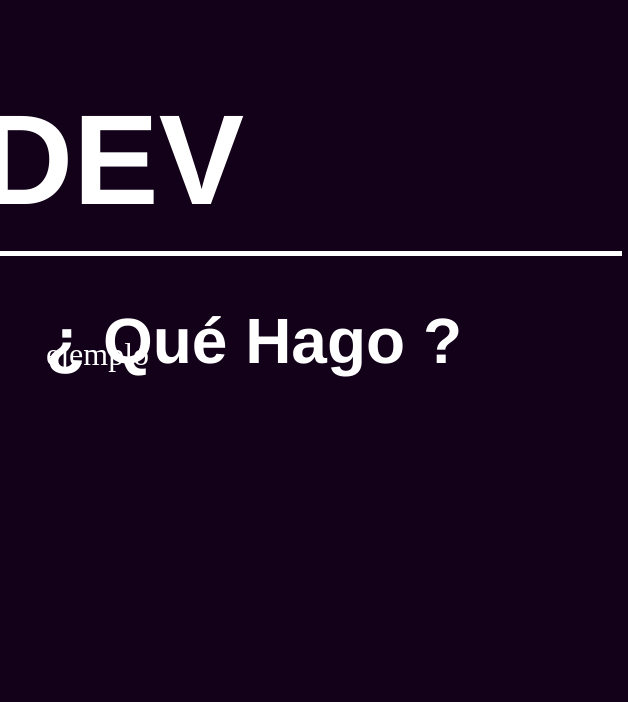
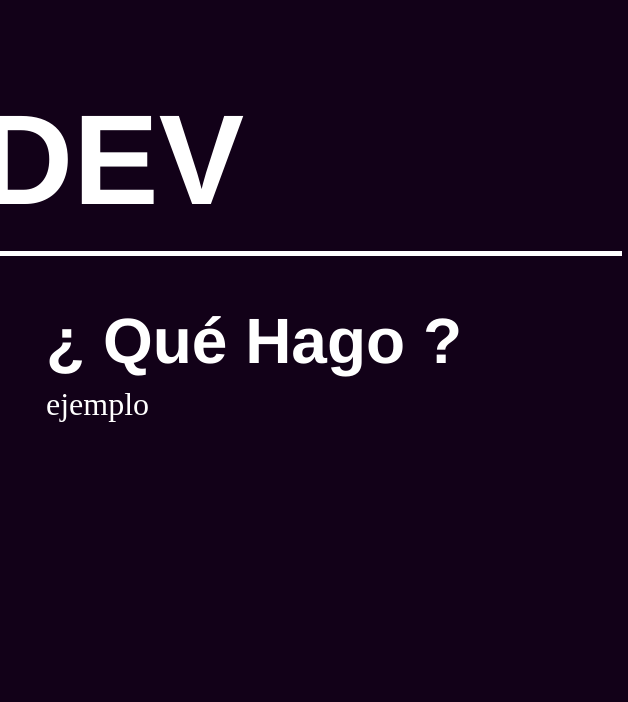
Before and after one commit to Hub1349dev/Hub1349dev.github.io, a plain HTML site: page index.html in a window 1280 px wide. Shown: the full height of the page, 652-1280 px from the left. Drawn offline with Linux system fonts and the light colour scheme.

Commit message:
Update index.html

```diff
--- a/index.html
+++ b/index.html
@@ -11,7 +11,7 @@
             position: absolute;
             font-size: 2em;
             z-index: -1;
-            top: 0px; /* Adjust as needed */
+            top: 50px; /* Adjust as needed */
             left: 0;
         }
         .container {
```
